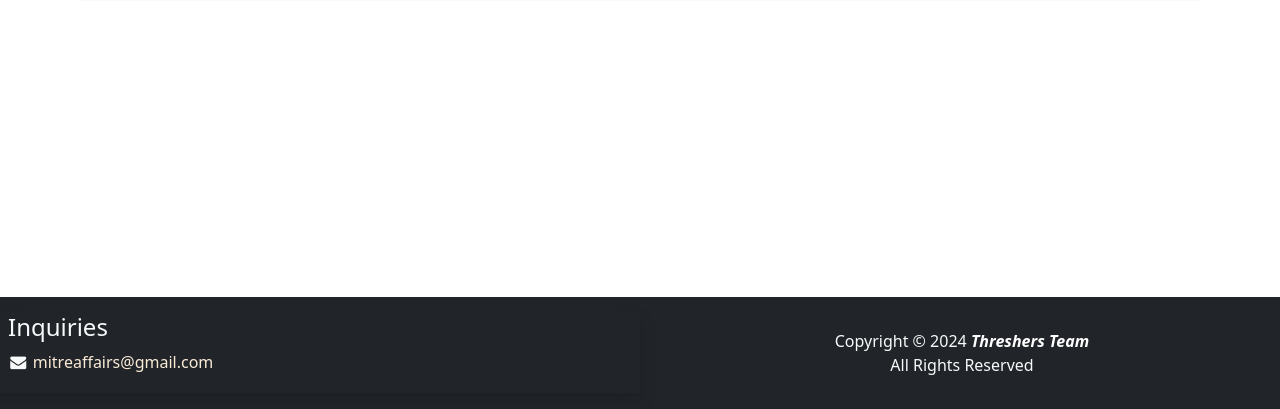
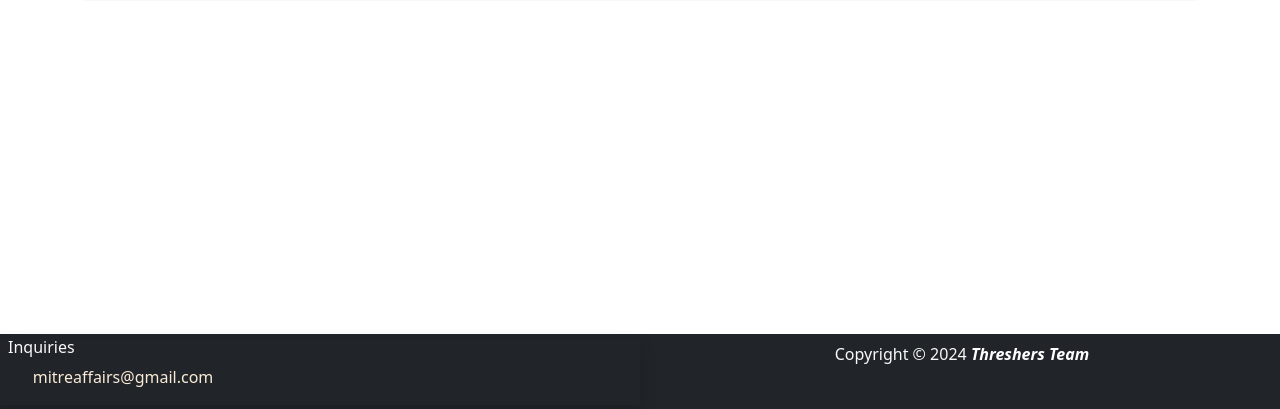
Before and after one commit to nneliIfeanyi/mitre, a PHP site: page /mitre/alumni in a window 1280 px wide. Shown: the part 391-800 px from the top of the page. Run offline with PHP 8.4, Linux system fonts and the light colour scheme; some libraries are stand-ins or nearby versions.

Commit message:
alumni adjust

```diff
--- a/app/views/alumni/index.php
+++ b/app/views/alumni/index.php
@@ -14,23 +14,20 @@
   </div>
 </div>
 
-<div class="bg-dark position-fixed bottom-0  px-2 py-3 w-100">
+<div class="bg-dark position-fixed bottom-0  px-2 py-1 w-100">
   <div class="row ">
     <div class="col-md-6 shadow">
-        <h2 class="h4 text-light">Inquiries</h2>
-        <ul class="list-unstyled text-light footer-link-list">
-            <li>
+        <h2 class="h6 text-light">Inquiries</h2>
+        <p>
             <i class="fa fa-envelope fa-fw"></i>
             <a style="text-decoration:none;color:antiquewhite;" href="mailto:mitreaffairs@gmail.com">mitreaffairs@gmail.com</a>
-            </li>
-        </ul>
+           </p>
     </div>
 
-    <div class="col-md-6 pt-3 ">
+    <div class="col-md-6 pt-1 ">
       <div class="text-center">
         <p class="lead fs-6 text-light">Copyright &copy; <?php echo date('Y');?> <span class="text-white fst-italic fw-semibold">Threshers Team</span>
         <br>
-        <span class=""> All Rights Reserved</span></p>
       </div>
     </div>
   </div>
```
